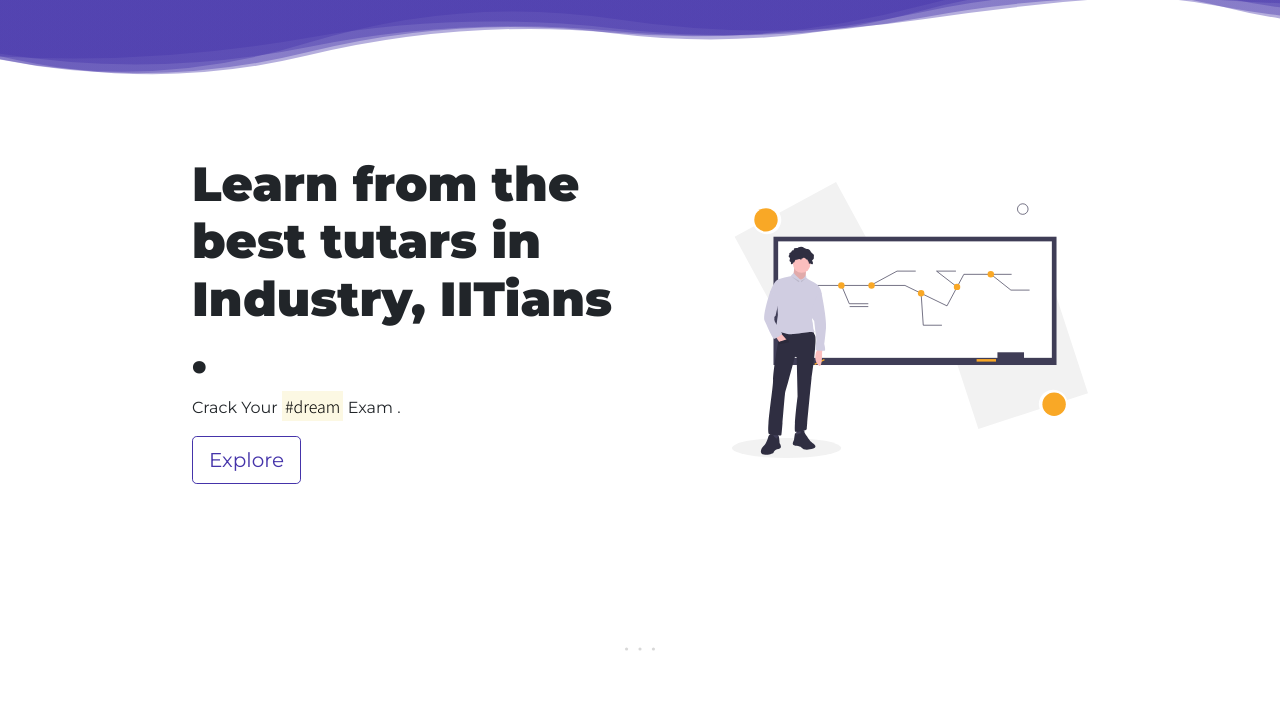
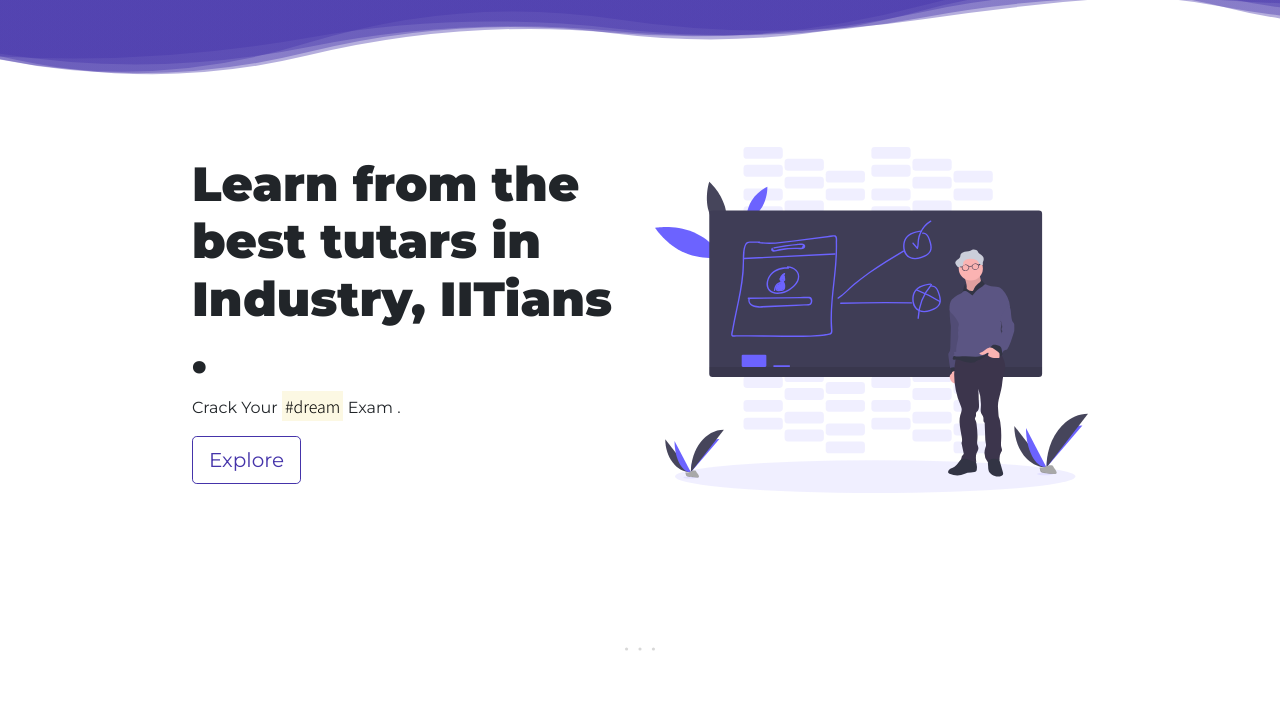
Before and after one commit to Sachin-Malik/sachin-electura, a plain HTML site: page index.html in a window 1280 px wide. Shown: the part 86-800 px from the top of the page. Drawn offline with nearby package versions, Linux system fonts and the light colour scheme.

Commit message:
Updated The Picture of Teacher

```diff
--- a/index.html
+++ b/index.html
@@ -78,10 +78,10 @@
           </div>
         </div>
 
-        <div class="col-lg-5 col-md-7 col-sm-10  my-auto">
+        <div class="col-lg-6 col-md-7 col-sm-10  my-auto">
           <div class="row">
             <div class="col">
-              <img src="assets/professor.svg" alt="" style="width:100%;height:100%;">
+              <img src="assets/teacher.svg" alt="" style="width:100%;height:100%;">
             </div>
           </div>
         </div>
```
Also changed, not shown: assets/teacher.svg (added).
